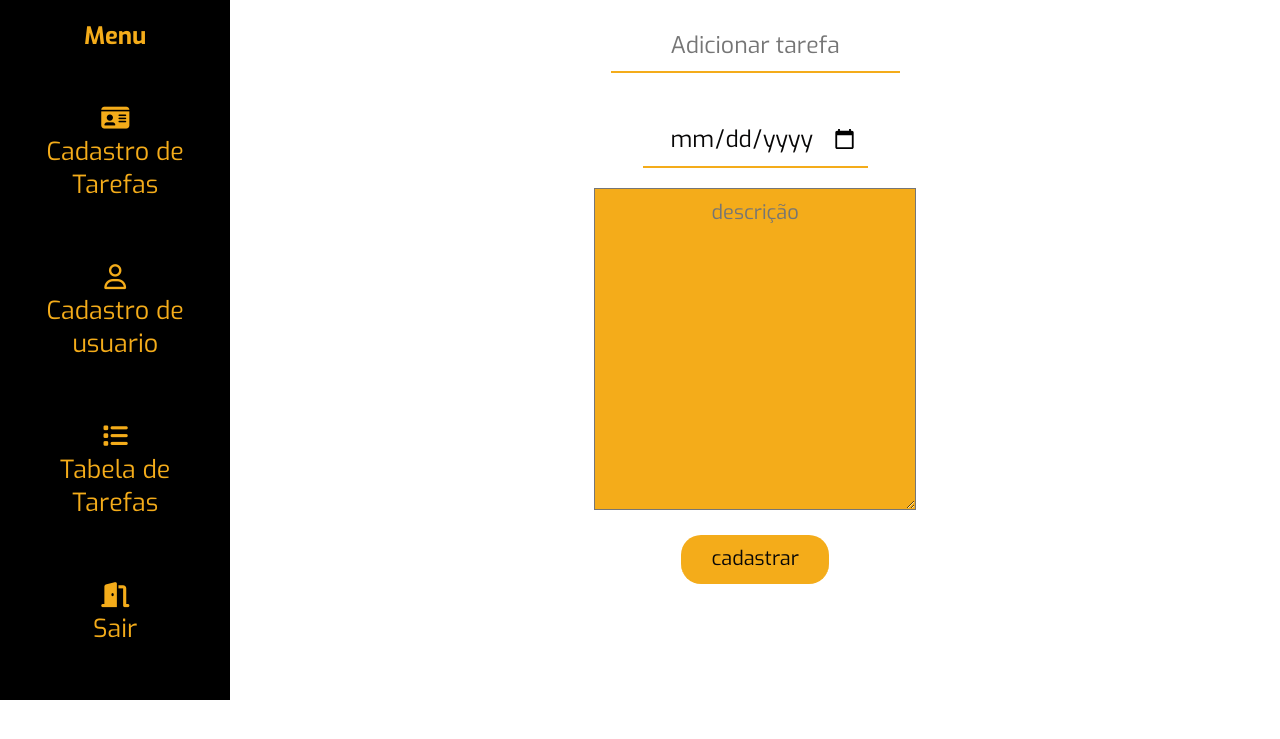
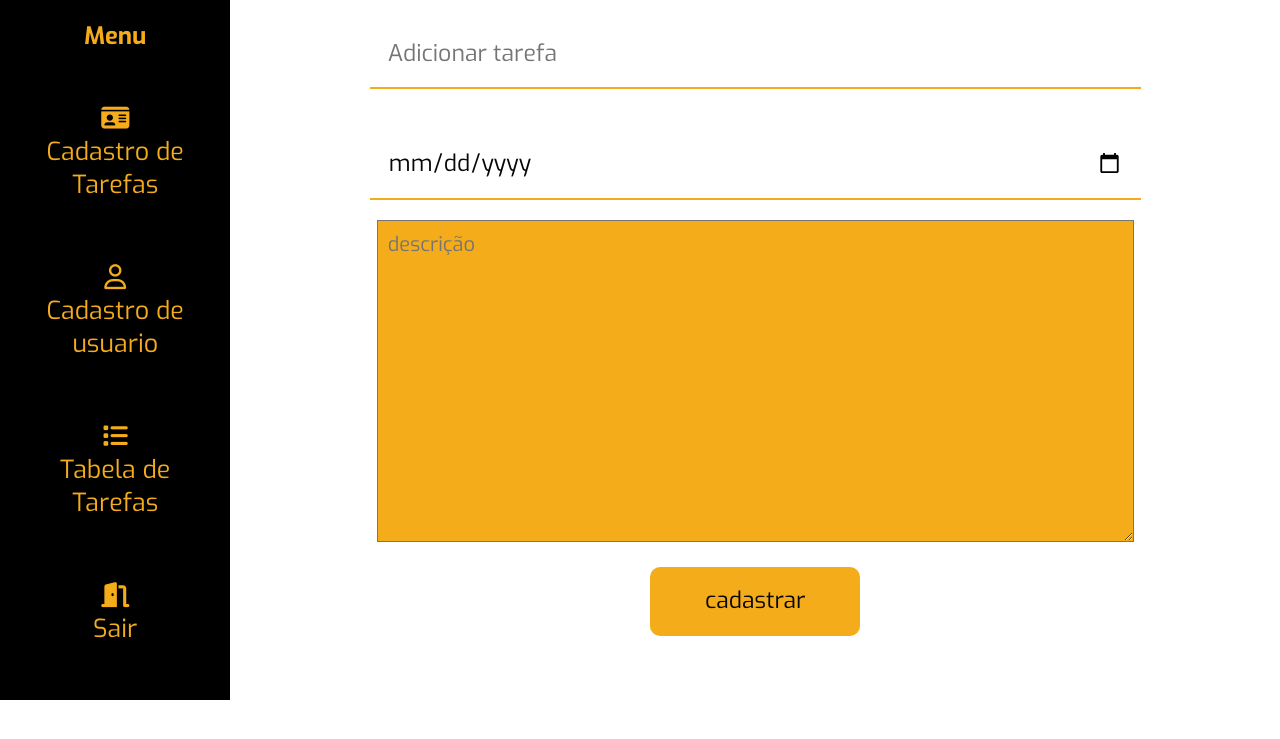
Before and after one commit to Rafaelvinicius139/ListaDeTarefas, a PHP site: page /cadastrotarefas.html in a window 1280 px wide. Shown: the top 739 px of the page. Run offline with PHP 8.4, Linux system fonts and the light colour scheme; some libraries are stand-ins or nearby versions.

Commit message:
atualizado

```diff
--- a/cadastrotarefas.html
+++ b/cadastrotarefas.html
@@ -20,10 +20,12 @@
         <a href="menu.html"><i class="fa-solid fa-door-open"></i><br>Sair</a>
 
 
-       </aside>
+ </aside>
 
 
     <div id="conteiner2">
+
+
 
 
         <form action="cadastrartarefas.php" method="post" class="form" >
@@ -33,7 +35,7 @@
 
             <textarea name="descricao" id="" placeholder="descrição"></textarea><br>
 
-            <input type="submit" value="cadastrar" class="botoes">
+            <input type="submit" value="cadastrar" class="ca">
 
 
         </form>
--- a/cadastrousuarios.html
+++ b/cadastrousuarios.html
@@ -33,7 +33,7 @@
         <input type="text" name="Senha" placeholder="Senha"><br>
 
 
-        <input type="submit" value="cadastrar" class="cadastrar">
+        <input type="submit" value="cadastrar" class="ca">
 
 
        </form>
--- a/index.html
+++ b/index.html
@@ -7,7 +7,7 @@
     <script src="https://kit.fontawesome.com/e1b86b0aaa.js" crossorigin="anonymous"></script>
     <title>Document</title>
 </head>
-<body>
+<body class="corpologin">
     <div id="conteiner">
         <div id="foto">
         </div>
--- a/lista.css
+++ b/lista.css
@@ -5,25 +5,21 @@
 
 *{
     margin:0;
-
-
+    padding:0;
     font-family: "Exo", serif;
 }
 
-body{
-    background-color:#f4ac1a;
-}
 
 #conteiner{
     margin: 0 auto; /* Margem automática nos lados */
-    background-color: white;
+    background-color:white;
     display: flex;
     width:80%;
     position: absolute;
     top: 50%;
     left: 50%;
     transform: translate(-50%, -50%);
-    height: 500px;
+    height:500px;
 }
 
 #login{
@@ -49,6 +45,7 @@ input{
     background-image:url(imagens/smartphone-570507_640.jpg);
     background-position:center;
     background-size: cover;
+
 }
 
 form{
@@ -69,21 +66,24 @@ label{
 
 .corpo{
     display:flex;
-    background-color: white;
+    background-color:white;
+
+
+
 }
 aside{
     display:flex;
-    flex-direction: column;
+    flex-direction:column;
     text-align:center;
     width:18%;
     height:700px;
-    background-color: black;
+    background-color:black;
 }
 a{
     font-size:25px;
     padding:5px;
     text-decoration:none;
-    color: #f4ac1a;
+    color:#f4ac1a;
     padding: 20px;
     border-radius:10px;
     margin:10px;
@@ -110,12 +110,12 @@ a:hover{
     align-items: center;
 }
 textarea{
-    width:300px;
+    width:70%;
     height:300px;
     background-color:#f4ac1a;
-    color:#080707;
+    color:black;
     font-size:20px;
-    text-align:center;
+    text-align:left;
     padding: 10px;
 }
 
@@ -125,8 +125,9 @@ h1{
 }
 
 input{
-    text-align:center;
-    padding:10px;
+    text-align:left;
+    width:70%;
+    padding:18px;
 }
 #usuarios{
     width:50%;
@@ -191,9 +192,28 @@ td{
     font-size:70px;
 }
 #menuc{
-    background-color: blue;
-    width:82%;
+
     background-image: url(imagens/pc-1207886_640.jpg);
-    background-repeat: no-repeat;
-    background-size: cover;
+    background-repeat:no-repeat;
+    background-size:cover;
+    width:85%;
+    height:700px;
 }
+
+.ca{
+    width:20%;
+    padding:18px;
+    background-color: #f4ac1a;
+    border-radius:10px;
+    text-align:center;
+
+}
+
+
+.corpologin{
+    display:flex;
+    background-color:#f4ac1a;
+
+
+
+}
--- a/menu.html
+++ b/menu.html
@@ -12,14 +12,15 @@
 
 
     <aside>
-        <h1>Menu</h1>
+
             <a href="cadastrotarefas.html"><i class="fa-solid fa-id-card"></i><br>Cadastro de Tarefas </a>
             <a href="cadastrousuarios.html"><i class="fa-regular fa-user"></i><br>Cadastro de usuario </a>
             <a href="tabeladetarefas.php"><i class="fa-solid fa-list"></i><br>Tabela de Tarefas  </a>
             <a href="menu.html"><i class="fa-solid fa-door-open"></i><br>Sair</a>
 
+    </aside>
 
-       </aside>
+
 
     <div id="menuc">
 
--- a/tabeladetarefas.php
+++ b/tabeladetarefas.php
@@ -12,7 +12,7 @@
 
    <aside>
 
-        <h1>Menu</h1>
+        <h3>Menu</h3>
        <a href="cadastrotarefas.html"><i class="fa-solid fa-id-card"></i><br>Cadastro de Tarefas </a>
         <a href="cadastrousuarios.html"><i class="fa-regular fa-user"></i><br>Cadastro de usuario </a>
         <a href="tabeladetarefas.php"><i class="fa-solid fa-list"></i><br>Tabela de Tarefas  </a>
```
Lines whose indentation alone changed are shown as unchanged.
